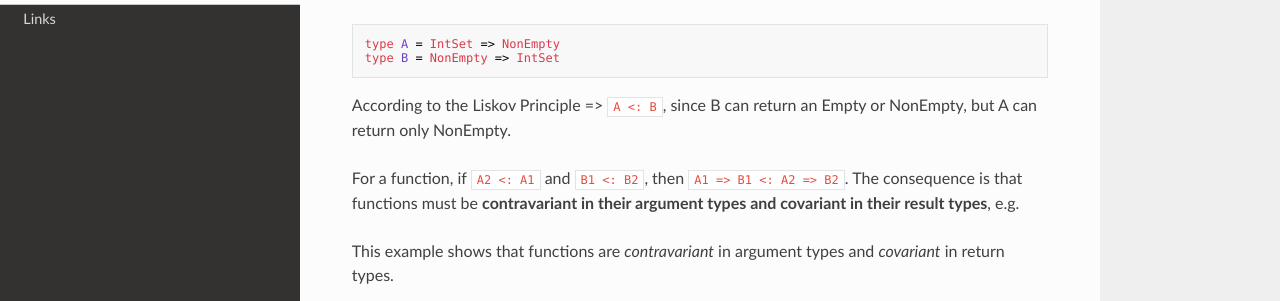
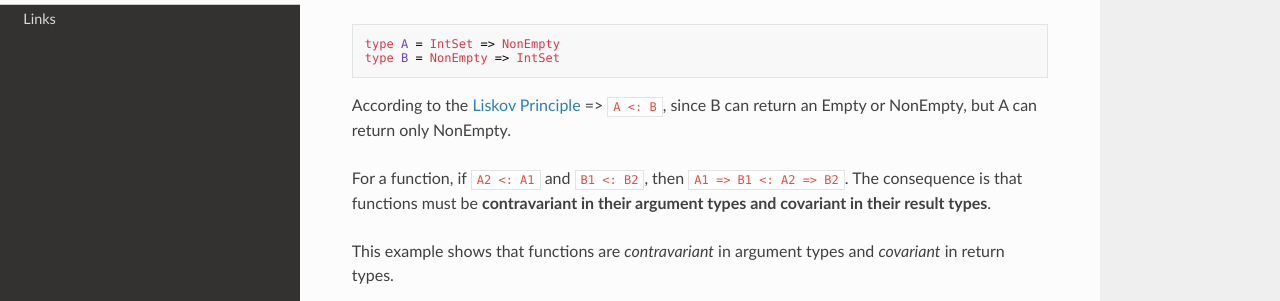
Before and after one commit to sentenza/docs, an MkDocs documentation site: the page built from docs/scala.md, in a window 1280 px wide and 900 px high, scrolled down 2655 px. Shown: the part 162-463 px from the top of the window. Built offline with MkDocs 1.6.1, drawn with Linux system fonts in a browser that asks for light colours; nearby versions of some CDN libraries; part of the change alters nothing that is shown.

Commit message:
chore: typos

````diff
--- a/docs/scala.md
+++ b/docs/scala.md
@@ -69,7 +69,7 @@ Intuitively, this makes sense: a list of non-empty sets is a special case of a l
 We call types for which this relationship holds **covariant** because their subtyping relationship varies with the type parameter. Thus `Lists` in scala are **covariant**.
 
 Does covariance make sense for all types, not just for List? No. For instance, in Scala, **arrays are not covariant**.
-So when does it make sense to subtype one type with another? The answer is the **Liskov Substitution Principle**: _If `A <: B`, then everything one can to do with a value of
+So when does it make sense to subtype one type with another? The answer is the [Liskov Substitution Principle][liskov]: _If `A <: B`, then everything one can to do with a value of
 type B one should also be able to do with a value of type A._
 
 Say C[T] is a parameterized type, and A, B are types such that:
@@ -92,9 +92,9 @@ So, given that `Any` > `AnyRef` > `IntSet` > `Empty` and `NonEmpty`, if
 type A = IntSet => NonEmpty
 type B = NonEmpty => IntSet
 ```
-According to the Liskov Principle => `A <: B`, since B can return an Empty or NonEmpty, but A can return only NonEmpty.
+According to the [Liskov Principle][liskov] => `A <: B`, since B can return an Empty or NonEmpty, but A can return only NonEmpty.
 
-For a function, if `A2 <: A1` and `B1 <: B2`, then `A1 => B1 <: A2 => B2`. The consequence is that functions must be **contravariant in their argument types and covariant in their result types**, e.g.
+For a function, if `A2 <: A1` and `B1 <: B2`, then `A1 => B1 <: A2 => B2`. The consequence is that functions must be **contravariant in their argument types and covariant in their result types**.
 
 This example shows that functions are _contravariant_ in argument types and _covariant_ in return types.
 
@@ -125,3 +125,6 @@ object morecovariance extends App {
 ```
 
 Find out more about variance in [Covariance And Contravariance in Scala](http://blog.kamkor.me/Covariance-And-Contravariance-In-Scala/)
+
+
+[liskov]: https://stackoverflow.com/a/584732/1977778
````
